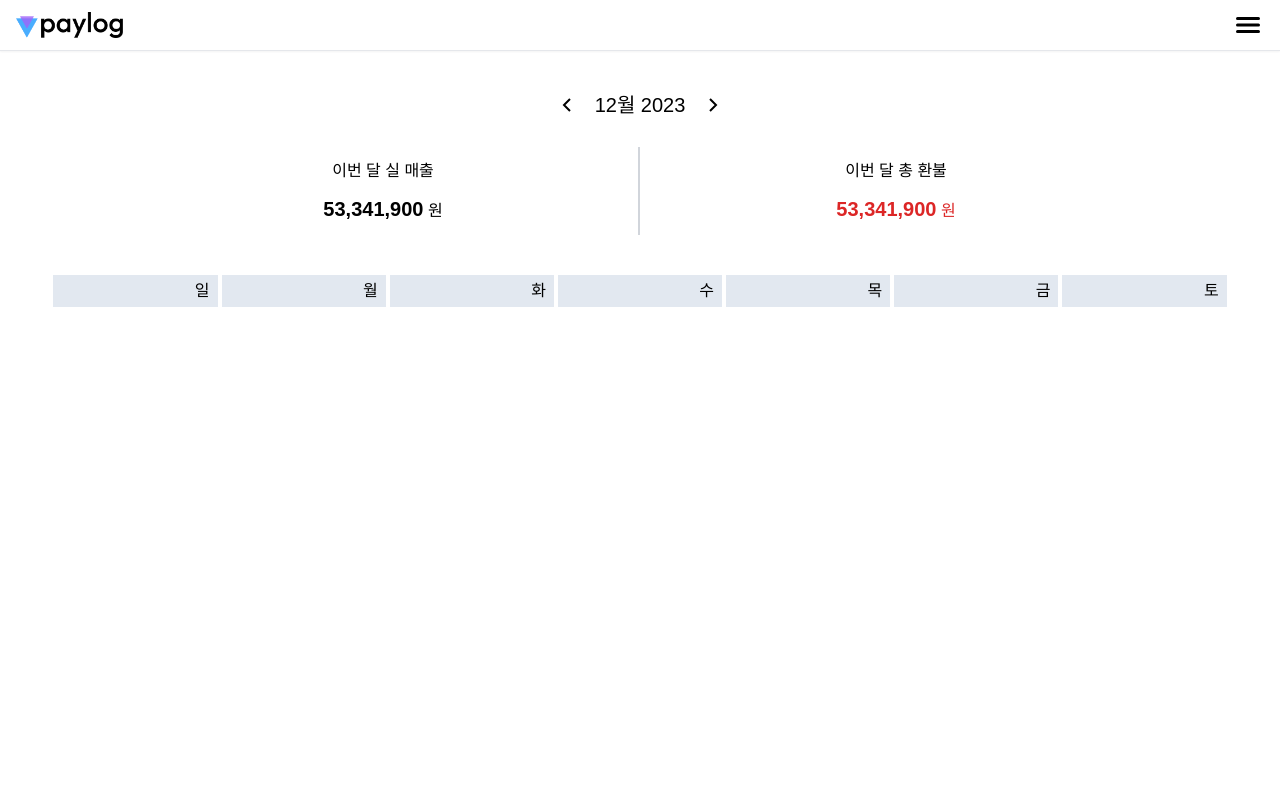
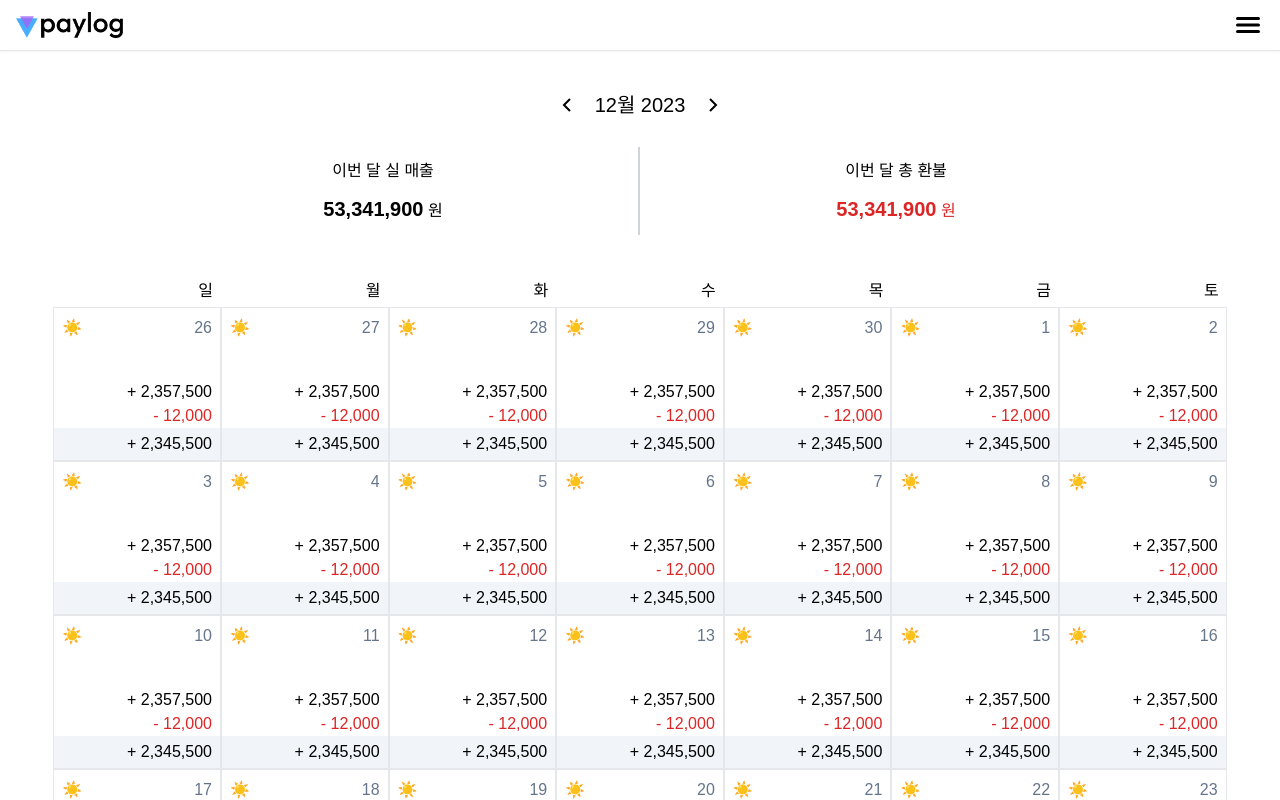
Before and after one commit to seyoung97/paylog_front, a React (Vite) app: page / in a window 1280 px wide. Shown: the top 800 px of the page. Built offline with nearby package versions, Linux system fonts and the light colour scheme.

Commit message:
Design KAN-12: calendar Date 컴포넌트

```diff
--- /dev/null
+++ b/src/components/CalendarDate.tsx
@@ -0,0 +1,23 @@
+import { format } from "date-fns";
+
+type Props = {
+  date: Date;
+};
+
+export default function CalendarDate({ date }: Props) {
+  return (
+    <div className="border pt-2">
+      <div className="flex justify-between px-2">
+        <div>☀️</div>
+        <div className="text-slate-500">{format(date, "d")}</div>
+      </div>
+      <div className="flex flex-col items-end mt-10 pr-2">
+        <div>+ 2,357,500</div>
+        <div className="text-red-600">- 12,000</div>
+      </div>
+      <div className="flex justify-end w-full py-1 pr-2 bg-slate-100 ">
+        + 2,345,500
+      </div>
+    </div>
+  );
+}
--- a/src/components/CalendarDayLabel.tsx
+++ b/src/components/CalendarDayLabel.tsx
@@ -3,5 +3,5 @@ type Props = {
 };
 
 export default function CalendarDayLabel({ day }: Props) {
-  return <div className="bg-slate-200 flex justify-end pr-2 py-1">{day}</div>;
+  return <div className="flex justify-end pr-2 py-1">{day}</div>;
 }
--- a/src/components/CalendarGrid.tsx
+++ b/src/components/CalendarGrid.tsx
@@ -1,10 +1,15 @@
 import CalendarDayLabel from "./CalendarDayLabel";
+import CalendarDate from "./CalendarDate";
 
-export default function CalendarGrid() {
+type Props = {
+  getMonthDays: () => Date[];
+};
+
+export default function CalendarGrid({ getMonthDays }: Props) {
   const dayLabel = ["일", "월", "화", "수", "목", "금", "토"];
 
   return (
-    <ul className="grid grid-cols-7 gap-1 w-11/12 m-auto mt-10">
+    <ul className="grid grid-cols-7 w-11/12 max-w-screen-2xl m-auto">
       {dayLabel.map((day) => {
         return (
           <li key={day}>
@@ -12,6 +17,13 @@ export default function CalendarGrid() {
           </li>
         );
       })}
+      {getMonthDays().map((date) => {
+        return (
+          <li key={date.toString()}>
+            <CalendarDate date={date} />
+          </li>
+        );
+      })}
     </ul>
   );
 }
--- a/src/components/CurrentMonthSales.tsx
+++ b/src/components/CurrentMonthSales.tsx
@@ -6,7 +6,6 @@ export default function CurrentMonthSales({ title }: Props) {
   const fontColor = title === "이번 달 실 매출" ? "text-black" : "text-red-600";
   const brStyle =
     title === "이번 달 실 매출" ? "border-r-2 border-gray-300" : "";
-  //
 
   return (
     <div className={`flex flex-col items-center w-1/2 mt-7 py-3 ${brStyle}`}>
--- a/src/components/Menu.tsx
+++ b/src/components/Menu.tsx
@@ -19,7 +19,7 @@ export default function Menu({ isMenuOpen }: Props) {
 
   return (
     <div
-      className={`w-1/4 h-screen fixed ${menuAnimationStyle} border-l border-gray-300`}
+      className={`w-1/4 h-screen fixed ${menuAnimationStyle} bg-white	border-l border-gray-300`}
     >
       <ul className="pt-8 pl-5">
         <li
--- a/src/pages/RevenueCalendar.tsx
+++ b/src/pages/RevenueCalendar.tsx
@@ -18,7 +18,7 @@ import CalendarGrid from "../components/CalendarGrid";
 export default function RevenueCalendar() {
   const [currentMonth, setCurrentMonth] = useState(new Date());
 
-  const getMonthDays = () => {
+  const getMonthDays = (): Date[] => {
     const startDate = startOfWeek(startOfMonth(currentMonth));
     const endDate = endOfWeek(endOfMonth(currentMonth));
     return eachDayOfInterval({ start: startDate, end: endDate });
@@ -42,7 +42,9 @@ export default function RevenueCalendar() {
         <CurrentMonthSales title="이번 달 실 매출" />
         <CurrentMonthSales title="이번 달 총 환불" />
       </div>
-      <CalendarGrid />
+      <div className="mt-10 mb-20">
+        <CalendarGrid getMonthDays={getMonthDays} />
+      </div>
     </div>
   );
 }
```
